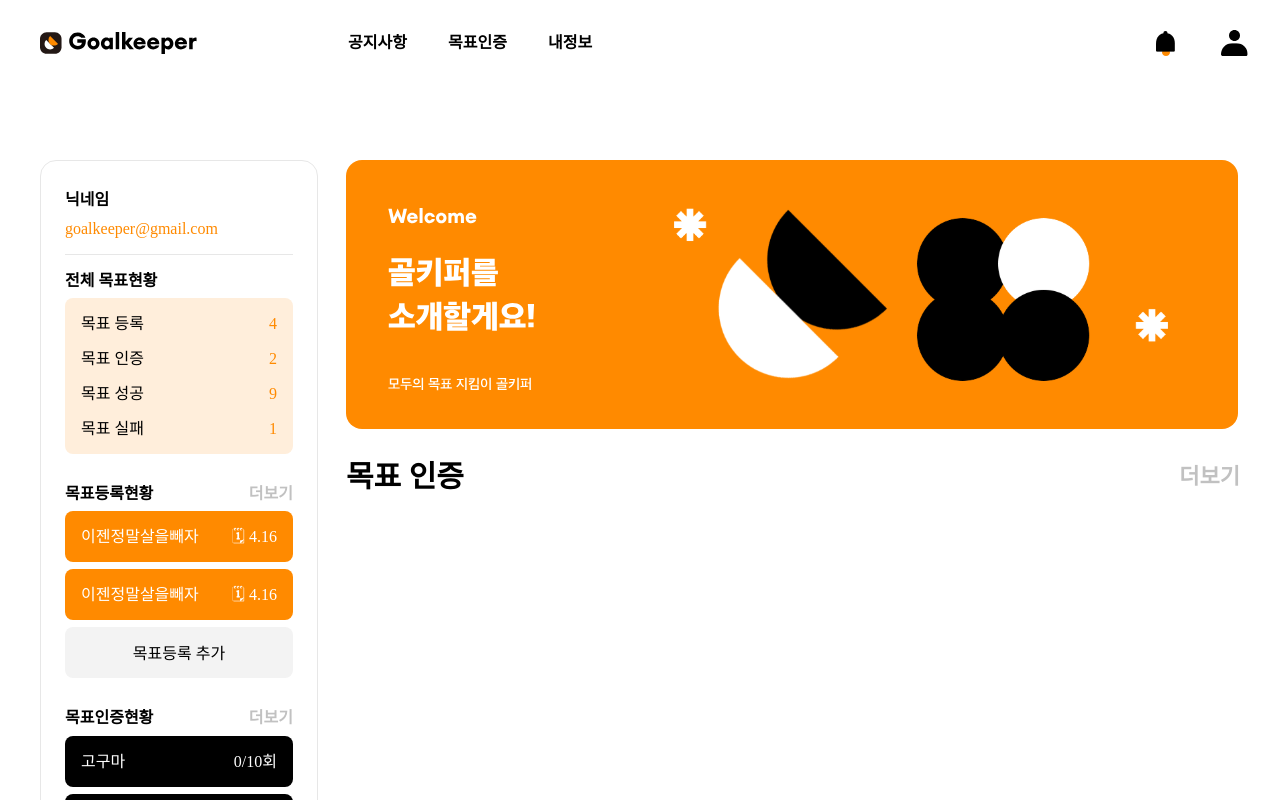
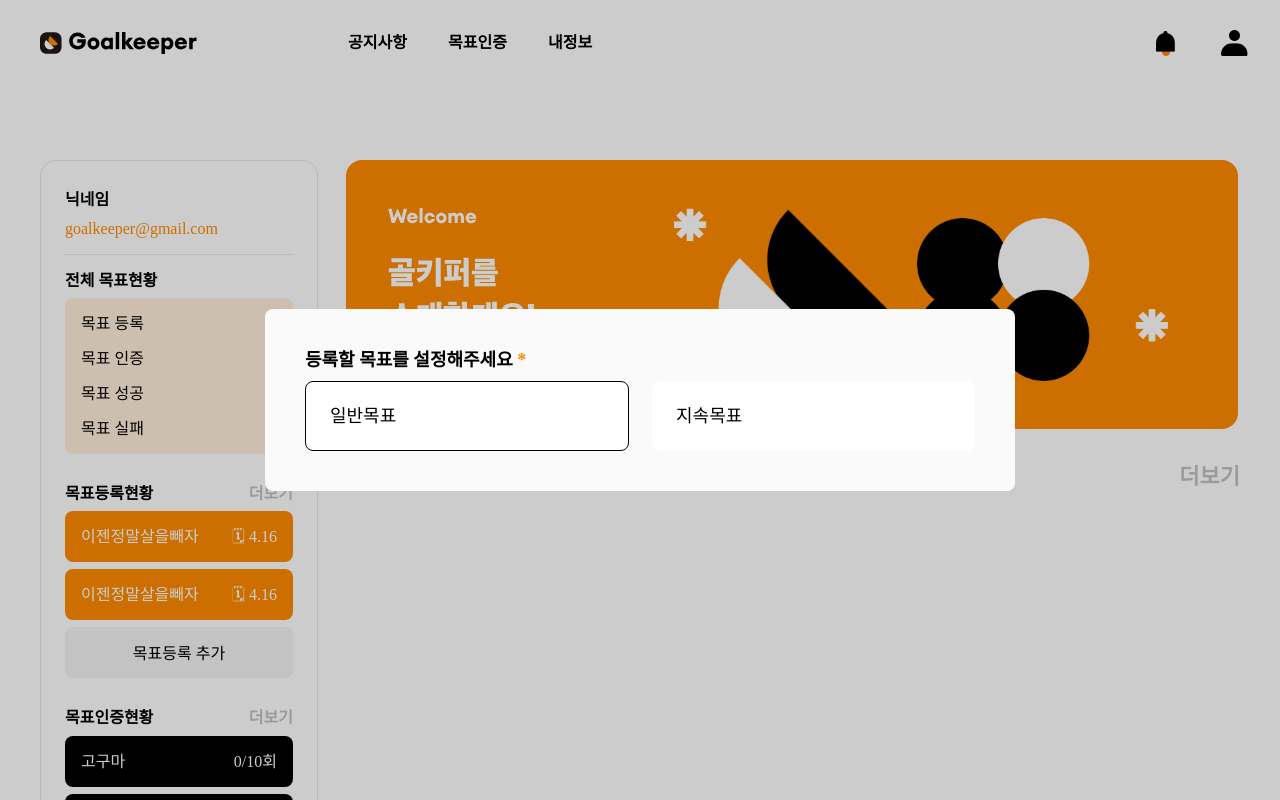
Before and after one commit to GoalKeeperV2-0/GoalKeeperV2-frontend, a React (Create React App) app: page / in a window 1280 px wide. Both pictures are taken after a click on the button "목표등록 추가". Shown: the top 800 px of the page. Built offline with nearby package versions, Linux system fonts and the light colour scheme; no server answers; a web font is replaced by a local one.

Commit message:
feat: 목표 타입 설정

```diff
--- a/src/app.components/App.base/Button/index.tsx
+++ b/src/app.components/App.base/Button/index.tsx
@@ -42,13 +42,16 @@ export interface Props {
 	size: 'lg' | 'base' | 'sm' | 'xs';
 	bgColor: BgColor;
 	textColor?: TextColor;
-	borderColor?: BorderColor;
+	borderColor?: BorderColor | null;
 	onClick?: (e: React.MouseEvent<HTMLButtonElement>) => void;
 	disabled?: boolean;
 	isLoading?: boolean;
 	children?: React.ReactNode;
 	type?: 'button' | 'submit';
 	name?: string;
+	value?: string;
+	className?: string;
+	ariaPressed?: boolean;
 }
 export default function SubmitButton({
 	variant,
@@ -58,10 +61,13 @@ export default function SubmitButton({
 	borderColor,
 	textColor,
 	disabled,
+	value,
 	isLoading,
 	children,
 	type = 'button',
 	name,
+	className,
+	ariaPressed,
 }: Props) {
 	const getHeight = () => {
 		if (size === 'lg') {
@@ -94,11 +100,13 @@ export default function SubmitButton({
 		<button
 			type={type}
 			name={name}
+			value={value}
 			disabled={disabled}
 			onClick={onClick}
+			aria-pressed={ariaPressed}
 			className={`${variant === 'outline' ? getBorderStyle() : ''} ${bgColor ?? ''} ${getHeight()} ${
 				textColor ?? ''
-			}    text-body4-mo pc:text-body4-pc text-center  leading-[100%] w-full rounded-[0.8rem]  `}
+			}    text-body4-mo pc:text-body4-pc text-center  leading-[100%] w-full rounded-[0.8rem] ${className} `}
 		>
 			{children}
 		</button>
--- a/src/app.components/Aside/index.tsx
+++ b/src/app.components/Aside/index.tsx
@@ -1,14 +1,17 @@
 import Button from 'app.components/App.base/Button';
+import UploadOnetimeGoal from 'app.features/OneTimeGoal/modalContents/UploadOnetimeGoal';
+import { modalState } from 'app.modules/store/modal';
 import React, { useEffect } from 'react';
 
 import { Link, useNavigate } from 'react-router-dom';
+import { useRecoilState } from 'recoil';
 import OverviewTemplate from './OverviewTemplate';
 
 import SideBarButton from './SideBarButton';
 // TODO: field & value mapping 시키기
 function Aside() {
 	const navigate = useNavigate();
-
+	const [modal, setModal] = useRecoilState(modalState);
 	/*
 
 	if (memberInfoLoading || menuInfoLoading)
@@ -59,7 +62,12 @@ function Aside() {
 								</span>
 							</div>
 						</Button>
-						<Button size="sm" variant="solid" bgColor="bg-buttonGray-200" onClick={() => {}}>
+						<Button
+							size="sm"
+							variant="solid"
+							bgColor="bg-buttonGray-200"
+							onClick={() => setModal({ render: <UploadOnetimeGoal />, isOpen: true })}
+						>
 							<span className="text-center  truncate text-[1.6rem] leading-[1.92rem]">목표등록 추가</span>
 						</Button>
 					</div>
--- a/src/app.components/BaseLayout.tsx
+++ b/src/app.components/BaseLayout.tsx
@@ -1,6 +1,8 @@
 /* eslint-disable jsx-a11y/click-events-have-key-events */
 import { SERVICE_URL } from 'app.modules/constants/ServiceUrl';
+import { modalState } from 'app.modules/store/modal';
 import React from 'react';
+import { useRecoilState } from 'recoil';
 import Aside from './Aside';
 // import Aside from './Aside';
 import Header from './Header';
@@ -12,7 +14,7 @@ interface TemplateProps {
 }
 const ASIDE_NOT_INCLUDE = [SERVICE_URL.login, SERVICE_URL.signUp, SERVICE_URL.oauth2Register];
 export default function BaseTemplate({ isAdmin, children }: TemplateProps) {
-	console.log(window.location.pathname);
+	const [modal, setModal] = useRecoilState(modalState);
 	return (
 		<div className="main pc:max-w-[120rem] mx-auto  pb-[2rem] px-[2rem] pc:px-0 ">
 			<Header />
@@ -21,7 +23,7 @@ export default function BaseTemplate({ isAdmin, children }: TemplateProps) {
 				{!ASIDE_NOT_INCLUDE.includes(window.location.pathname) && <Aside />}
 				<div className="w-full">{children}</div>
 			</main>
-			<ModalSection />
+			{modal.isOpen && <ModalSection />}
 		</div>
 	);
 }
--- /dev/null
+++ b/src/app.components/Modal/Layout.tsx
@@ -0,0 +1,31 @@
+/* eslint-disable jsx-a11y/click-events-have-key-events */
+import { modalState } from 'app.modules/store/modal';
+import { stopPropagation } from 'app.modules/utils/stopPropagation';
+import React, { useEffect } from 'react';
+import { useRecoilState } from 'recoil';
+// TODO: 모달 렌더링 최적화 공부하기
+function ModalLayout() {
+	const [modal, setModal] = useRecoilState(modalState);
+
+	useEffect(() => {
+		document.body.style.overflow = 'hidden';
+		return () => {
+			document.body.style.overflow = 'scroll';
+		};
+	}, []);
+	return (
+		// eslint-disable-next-line jsx-a11y/click-events-have-key-events, jsx-a11y/no-static-element-interactions
+		<div
+			onClick={() => setModal({ ...modal, isOpen: false })}
+			aria-modal
+			className="bg-primaryBlack-500 bg-opacity-20 absolute  inset-0 h-full w-full grid place-content-center z-50 "
+		>
+			{/* eslint-disable-next-line jsx-a11y/no-static-element-interactions */}
+			<div onClick={stopPropagation} className="mx-auto w-[75rem] bg-buttonGray-100 rounded-[0.8rem] pc:p-[4rem]">
+				{modal.render}
+			</div>
+		</div>
+	);
+}
+
+export default ModalLayout;
--- a/src/app.components/Modal/ModalSection.tsx
+++ b/src/app.components/Modal/ModalSection.tsx
@@ -5,6 +5,8 @@
 import React, { useEffect, useRef, Suspense } from 'react';
 // import modalList from 'utils/importModal';
 import { Router, useLocation, useNavigate, useSearchParams } from 'react-router-dom';
+import { useRecoilState } from 'recoil';
+import ModalLayout from './Layout';
 // import Path from 'utils/path';
 
 export default function ModalSection() {
@@ -15,7 +17,7 @@ export default function ModalSection() {
 	const navigate = useNavigate();
 	const { pathname } = useLocation();
 	const [searchParams] = useSearchParams();
-
+	console.log('모달오픈');
 	/*	useEffect(() => {
 		if (isOpenModal) {
 			document.body.style.cssText = `
@@ -46,10 +48,7 @@ export default function ModalSection() {
 */
 	return (
 		<Suspense fallback={<div>정보를 불러오는 중이에요.</div>}>
-			<div className={`absolute top-0 left-0 z-50 w-full h-full ${false ? '' : 'hidden'}`} aria-hidden>
-				<div className="absolute w-full h-full z-999 bg-primaryBlack-500 bg-opacity-20" ref={bodyRef} />
-				<div className="relative top-1/2 left-1/2" ref={modalRef} />
-			</div>
+			<ModalLayout />
 		</Suspense>
 	);
 }
--- a/src/app.components/Select/index.tsx
+++ b/src/app.components/Select/index.tsx
@@ -1,6 +1,7 @@
 /* eslint-disable jsx-a11y/no-static-element-interactions */
 import React, { useState, useRef, useEffect, BaseSyntheticEvent } from 'react';
 import { ReactComponent as CaretIcon } from 'app.modules/assets/icons/caret.svg';
+import { stopPropagation } from 'app.modules/utils/stopPropagation';
 
 // export type DefaultValue = string | number | readonly string[] | undefined;
 
@@ -30,9 +31,6 @@ export default function Select<T>({ options, name, value, onSelect, placeholder
 
 	const openOptionList = () => {
 		setIsOpen(true);
-	};
-	const stopPropagation = (e: React.MouseEvent<HTMLDivElement>) => {
-		e.stopPropagation();
 	};
 
 	const optionSelectHandler = (e: React.BaseSyntheticEvent) => {
--- /dev/null
+++ b/src/app.features/Home/screens/HomeScreen.tsx
@@ -0,0 +1,19 @@
+import React from 'react';
+import { ReactComponent as HomeBanner1 } from 'app.modules/assets/banners/home1.svg';
+function HomeScreen() {
+	return (
+		<>
+			<section className="">
+				<HomeBanner1 />
+			</section>
+			<section className="mt-[3rem] space-y-[3rem]">
+				<div className="flex  justify-between items-center">
+					<h3>목표 인증</h3>
+					<span className="pc:text-body6-pc text-primaryBlack-200">더보기</span>
+				</div>
+			</section>
+		</>
+	);
+}
+
+export default HomeScreen;
--- /dev/null
+++ b/src/app.features/OneTimeGoal/components/SelectGoalTypeArea.tsx
@@ -0,0 +1,37 @@
+import Button from 'app.components/App.base/Button';
+import Label from 'app.components/App.base/Input/Label';
+import React, { useState } from 'react';
+type GoalType = 'onetime' | 'manytime';
+function SelectGoalTypeArea() {
+	const [goalType, setGoalType] = useState<GoalType>('onetime');
+	// TODO: 초기화 방법 더 알아보기
+	const goalTypeMap = new Map<string, string>([
+		['onetime', '일반목표'],
+		['manytime', '지속목표'],
+	]);
+	return (
+		<div className="space-y-[0.8rem] relative w-full">
+			<Label required htmlFor="goal-type" content="등록할 목표를 설정해주세요" />
+			<div className="flex space-x-[2.3rem]">
+				{['onetime', 'manytime'].map((type) => (
+					<Button
+						key={type}
+						onClick={() => setGoalType(type as GoalType)}
+						name="selectGoalType"
+						value={`${type}Goal`}
+						variant="outline"
+						size="lg"
+						bgColor="bg-white"
+						borderColor={goalType === type ? 'border-primaryBlack-500' : null}
+						ariaPressed={goalType === type}
+						className="text-start pl-[2.4rem]"
+					>
+						{goalTypeMap.get(type)}
+					</Button>
+				))}
+			</div>
+		</div>
+	);
+}
+
+export default SelectGoalTypeArea;
--- /dev/null
+++ b/src/app.features/OneTimeGoal/modalContents/UploadOnetimeGoal.tsx
@@ -0,0 +1,15 @@
+import Button from 'app.components/App.base/Button';
+import Label from 'app.components/App.base/Input/Label';
+import React, { useState } from 'react';
+import SelectGoalTypeArea from '../components/SelectGoalTypeArea';
+
+function UploadOnetimeGoal() {
+	console.log('upload-one-time-goal');
+	return (
+		<>
+			<SelectGoalTypeArea />
+		</>
+	);
+}
+
+export default UploadOnetimeGoal;
--- /dev/null
+++ b/src/app.modules/store/modal.ts
@@ -0,0 +1,11 @@
+import React from 'react';
+import { atom } from 'recoil';
+
+interface IModal {
+	isOpen: boolean;
+	render: React.ReactNode | null;
+}
+export const modalState = atom<IModal>({
+	key: 'modalState',
+	default: { isOpen: false, render: null },
+});
--- /dev/null
+++ b/src/app.modules/utils/stopPropagation.ts
@@ -0,0 +1,3 @@
+export const stopPropagation = (e: React.MouseEvent<HTMLDivElement>) => {
+	e.stopPropagation();
+};
--- a/src/pages/Home.tsx
+++ b/src/pages/Home.tsx
@@ -1,19 +1,11 @@
 import BaseLayout from 'app.components/BaseLayout';
+import HomeScreen from 'app.features/Home/screens/HomeScreen';
 import React, { useEffect } from 'react';
-import { ReactComponent as HomeBanner1 } from 'app.modules/assets/banners/home1.svg';
 
 function Home() {
 	return (
 		<BaseLayout>
-			<section className="">
-				<HomeBanner1 />
-			</section>
-			<section className="mt-[3rem] space-y-[3rem]">
-				<div className="flex  justify-between items-center">
-					<h3>목표 인증</h3>
-					<span className="pc:text-body6-pc text-primaryBlack-200">더보기</span>
-				</div>
-			</section>
+			<HomeScreen />
 		</BaseLayout>
 	);
 }
```
